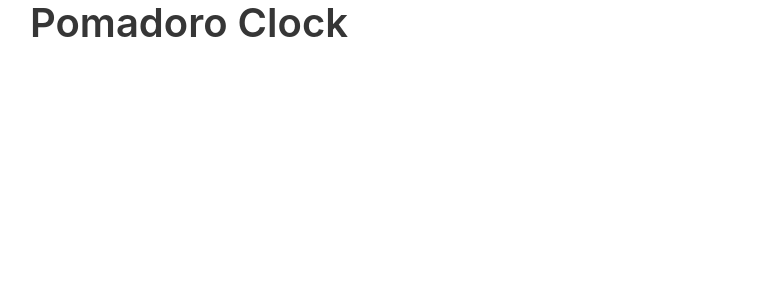
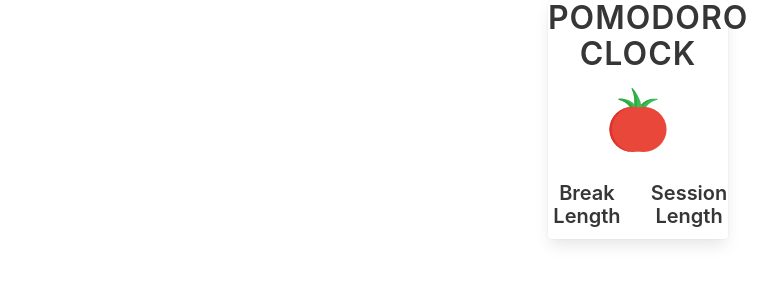
Before and after one commit to unrealwork/pomodoro-clock, a React (Create React App) app: page / in a window 1280 px wide. Shown: the top 300 px of the page, without its empty margins (2-779 px from the left). Built offline with nearby package versions, Linux system fonts and the light colour scheme.

Commit message:
prototypes of break and session controls

```diff
--- a/src/App.js
+++ b/src/App.js
@@ -1,14 +1,42 @@
 import React, {Component} from 'react';
 import './App.css';
+
+const Header = () => (
+    <div className="content has-text-centered">
+        <h1 className="heading is-2">Pomodoro Clock</h1>
+        <img src={"./favicon.png"}/>
+    </div>
+);
+
+const BreakControl = () => (
+    <div className="column has-text-centered">
+        <p id="break-label" className="title is-5">Break Length</p>
+    </div>
+);
+
+const SessionControl = () => (
+    <div className="column has-text-centered">
+        <p id="session-label" className="title is-5">Session Length</p>
+    </div>
+);
+
 
 class App extends Component {
 
     render() {
         return (
-            <div className="App container is-fluid">
-                <nav>
-                    <h2 className={"title is-2"}>Pomadoro Clock</h2>
-                </nav>
+            <div className="container">
+                <div className="columns is-centered">
+                    <div className="column is-7">
+                        <div className="card">
+                            <Header/>
+                            <div className="columns is-centered">
+                                <BreakControl/>
+                                <SessionControl/>
+                            </div>
+                        </div>
+                    </div>
+                </div>
             </div>
         );
     }
```
Also changed, not shown: 1 other file (tests, documents, lock files or other folders).
